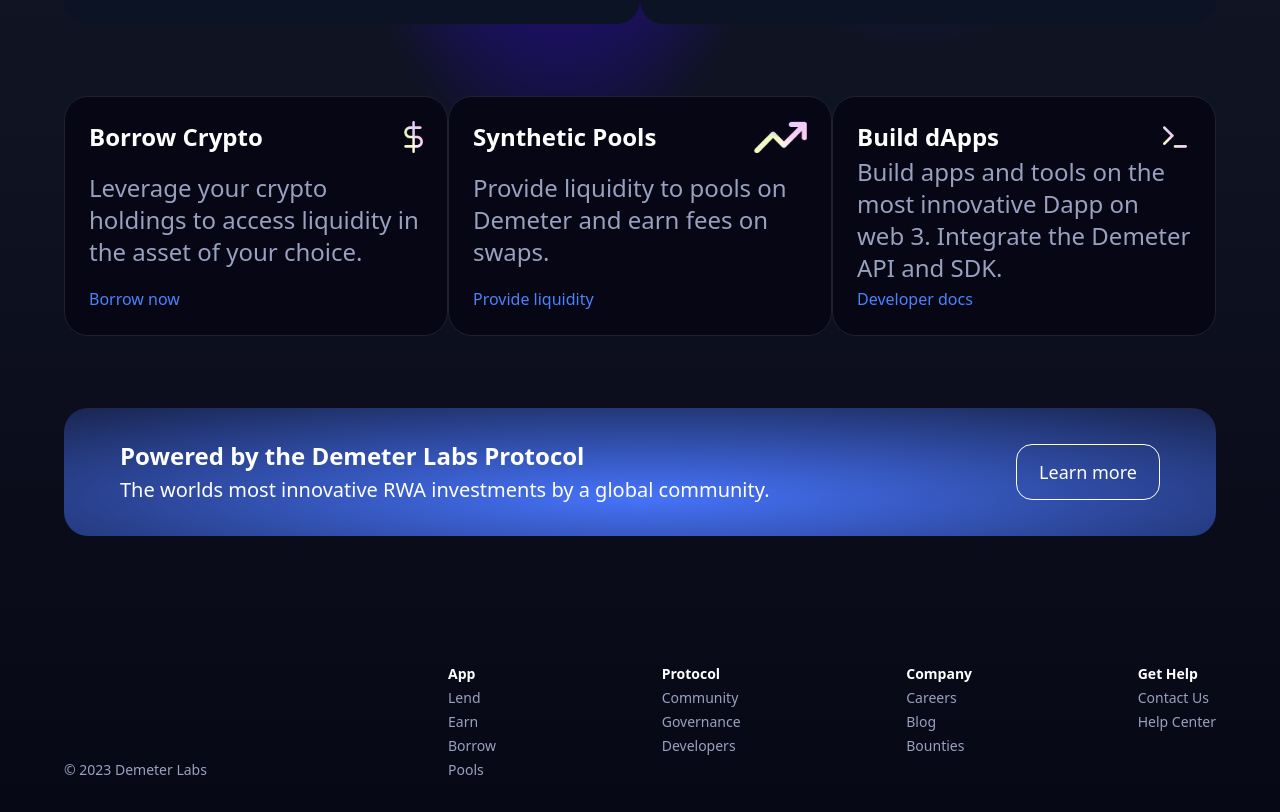
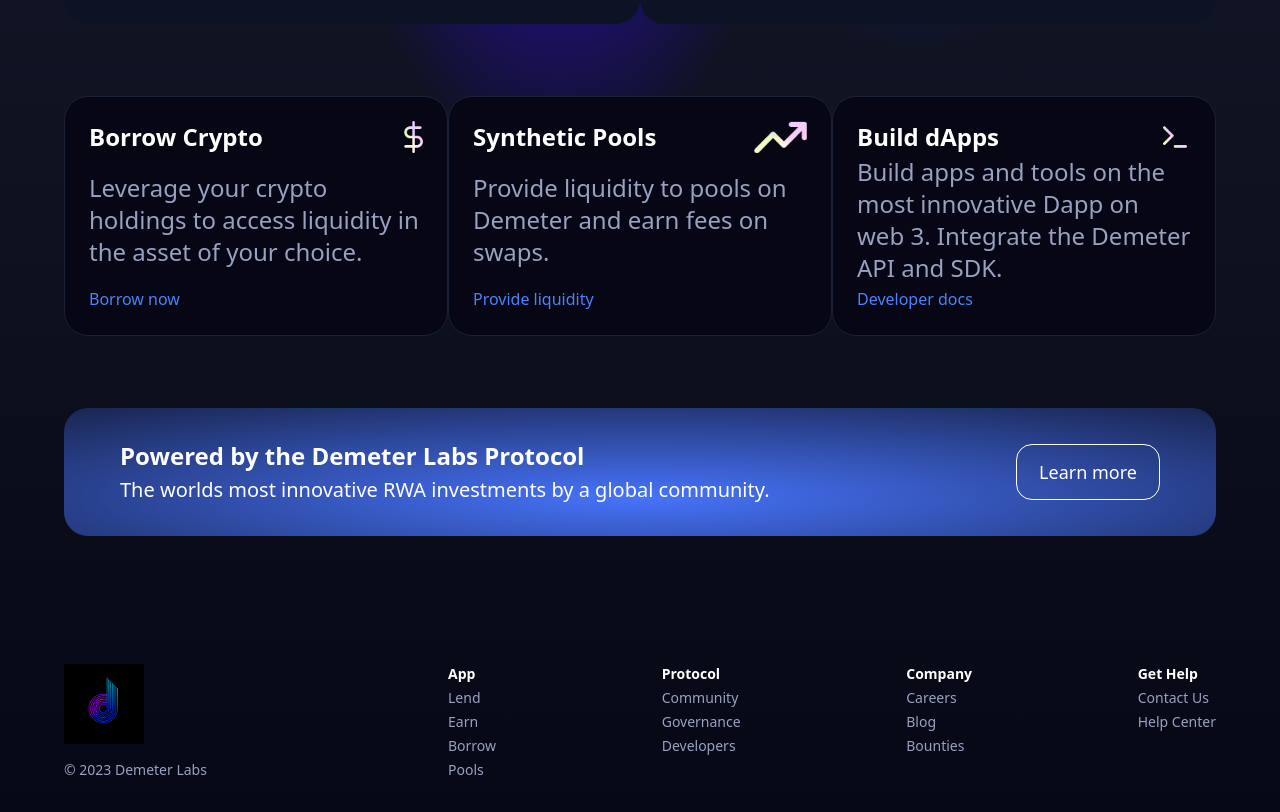
Before and after one commit to mister36/demeter-frontend, a React (Create React App) app: page / in a window 1280 px wide. Shown: the part 1280-2092 px from the top of the page. Built offline with nearby package versions, Linux system fonts and the light colour scheme; the HTML template or start-up script is replaced by a standard one.

Commit message:
Added logo

```diff
--- a/src/components/Home.js
+++ b/src/components/Home.js
@@ -9,6 +9,7 @@
 import { useNavigate } from "react-router-dom";
 import React from "react"
 import { SSX } from "@spruceid/ssx";
+import logo from '../assets/logo.png'
 
 
 const DemeterDesktop = () => {
@@ -192,6 +193,7 @@
 
             <div className="w-screen px-16 pt-16 pb-8 flex flex-row justify-between items-end .very-dark-blue">
                 <div className="w-1/3 flex flex-col">
+                    <img src={logo} className="h-20 w-20 mb-4"></img>
                     <p className="text-white text-sm nice-purple-color font-thin">© 2023 Demeter Labs</p>
                 </div>
                 <div className="w-2/3 flex flex-row justify-between">
```
Also changed, not shown: src/assets/logo.png (added).
